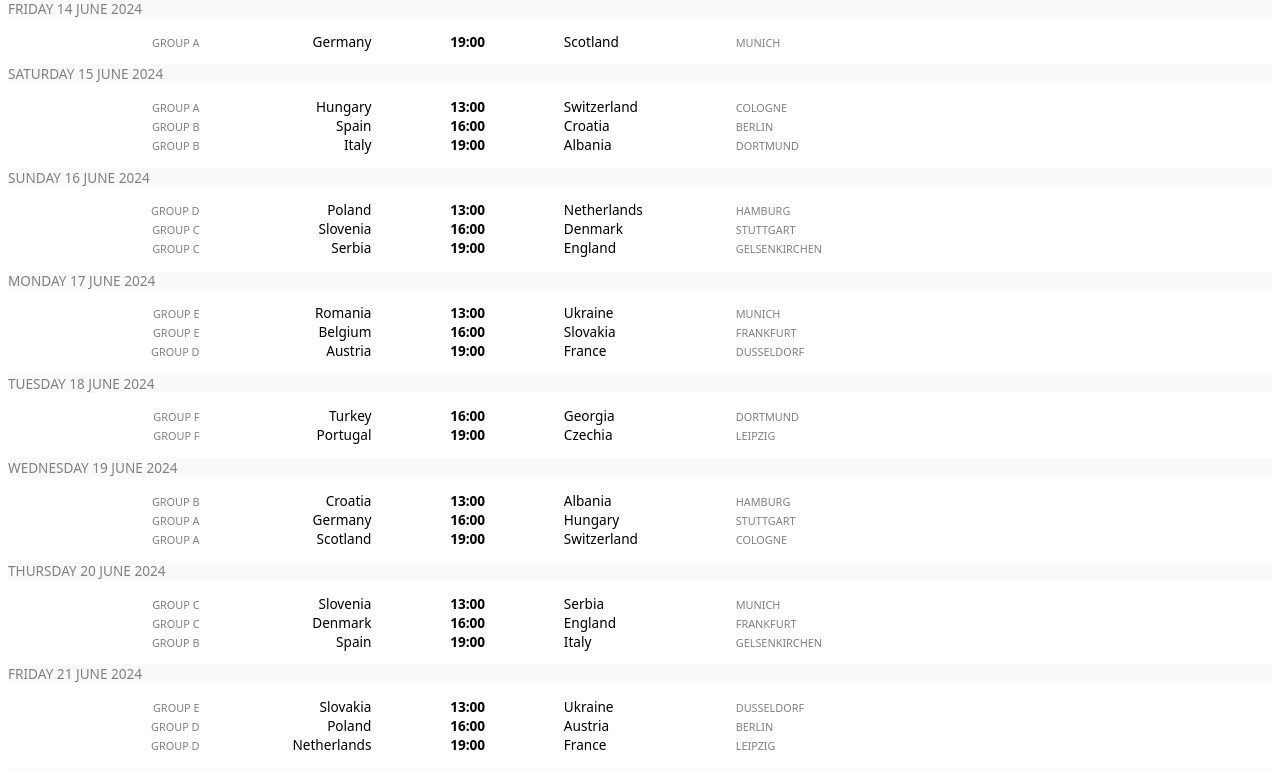
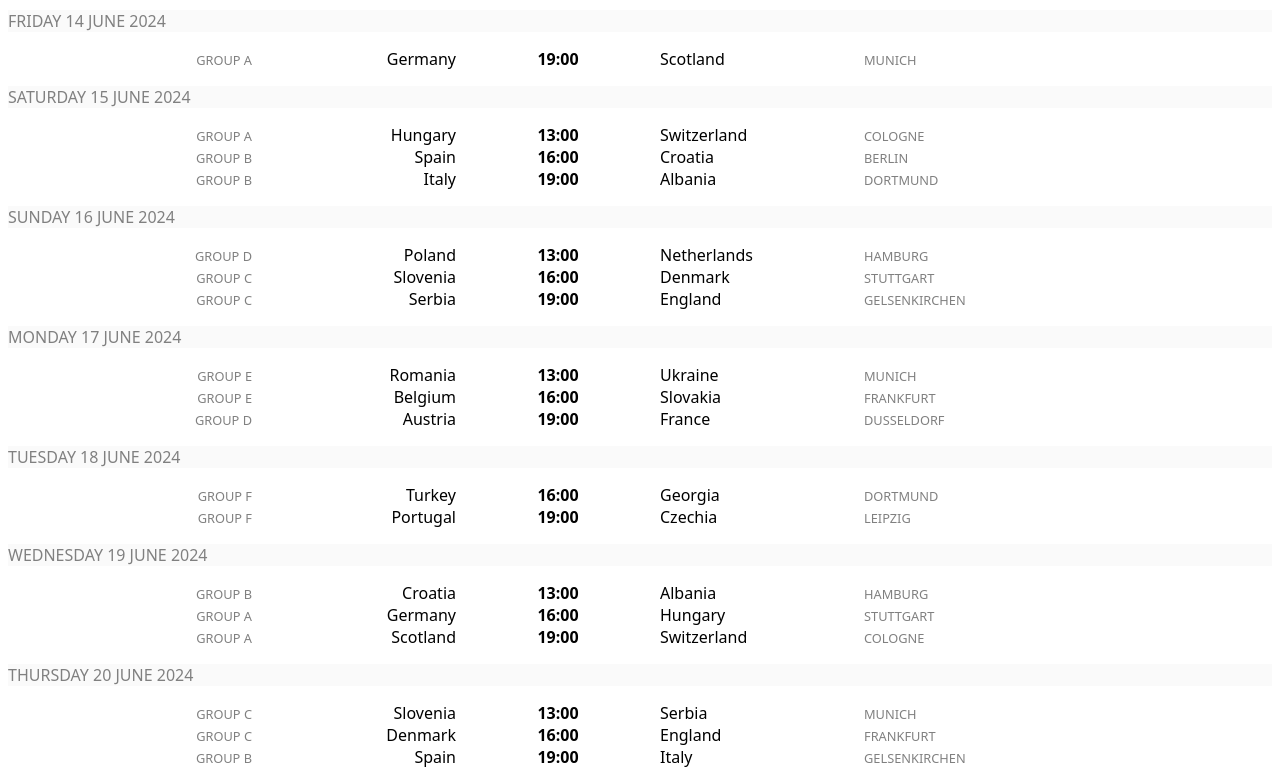
Before and after one commit to pwrignall/euro2024-fixtures, a plain HTML site: page index.html in a window 1280 px wide. Shown: the part 64-836 px from the top of the page. Drawn offline with Linux system fonts and the light colour scheme.

Commit message:
Update styles.css

```diff
--- a/styles.css
+++ b/styles.css
@@ -1,12 +1,6 @@
 :root {
   --off-white: hsl(0, 0%, 98%);
   --mid-grey: hsl(0, 0%, 50%);
-}
-
-html {
-  font-size: 85%;
-  padding: 0;
-  margin: 0;
 }
 
 body {
@@ -31,15 +25,10 @@ h2 {
   color: var(--mid-grey);
 }
 
-ul {
-  width: 80%;
-}
-
 ul li {
   display: flex;
   flex-wrap: nowrap;
   justify-content: center;
-  gap: 1.5em;
   align-items: baseline;
 }
 
```
